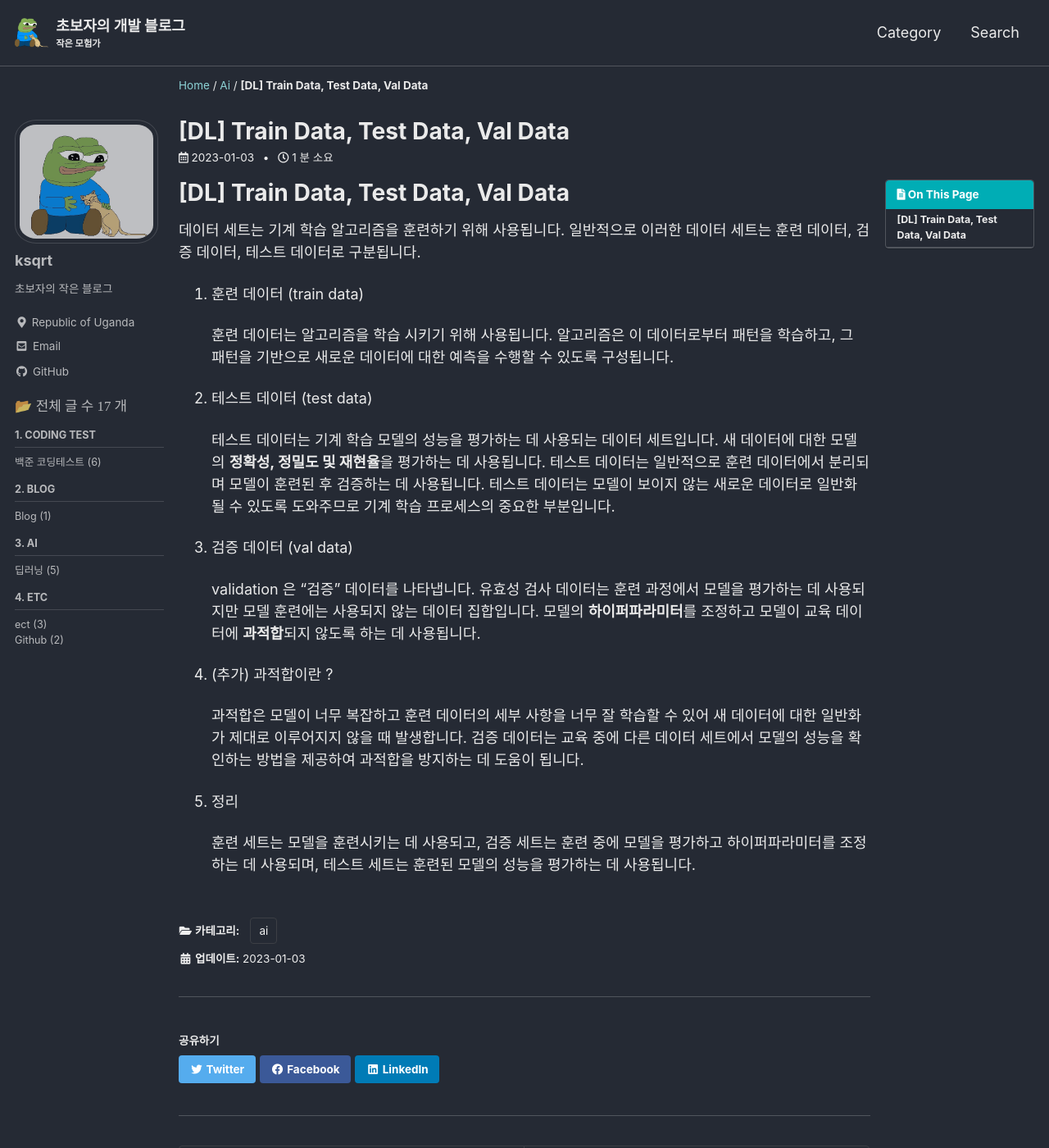
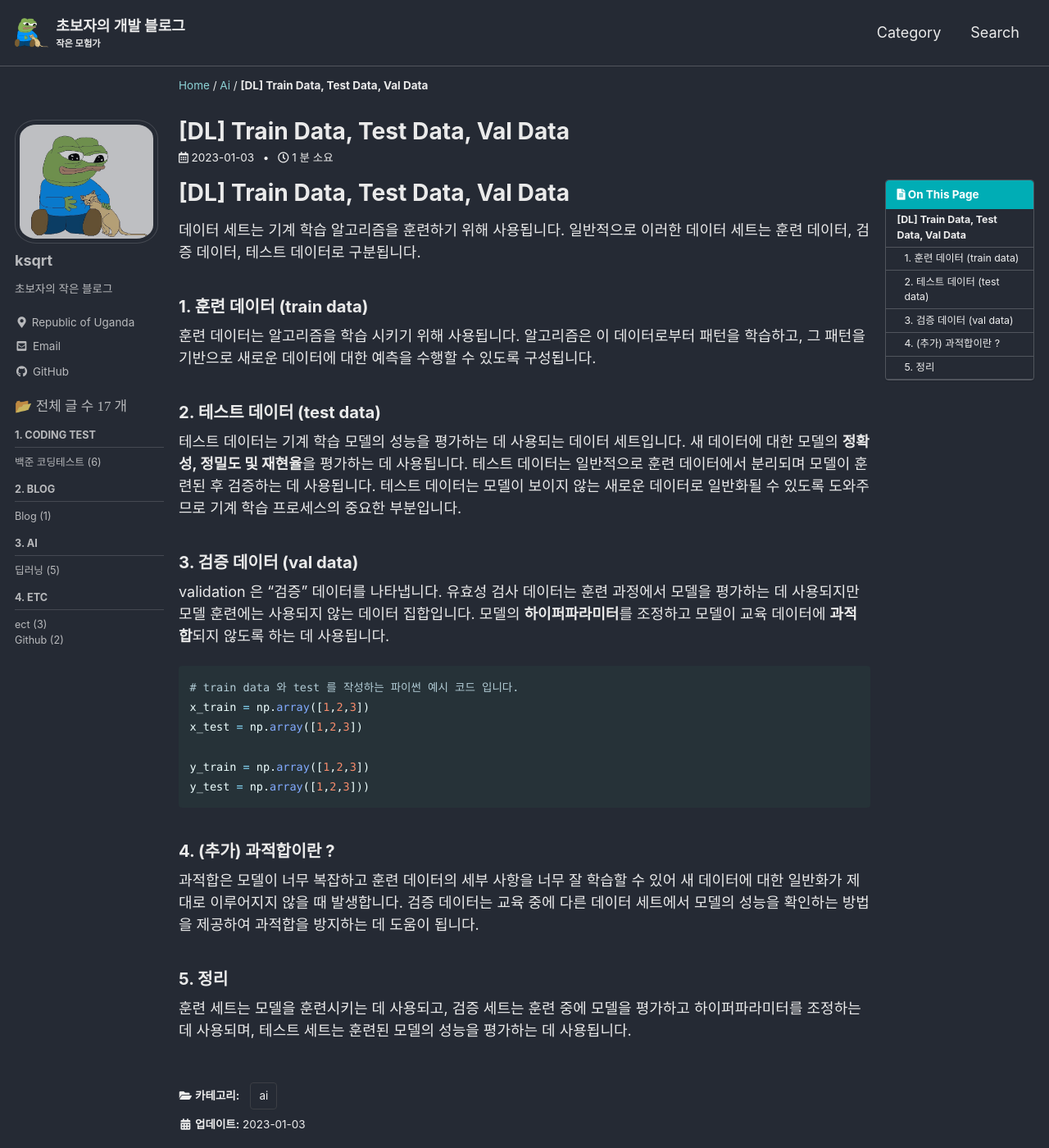
Before and after one commit to ksqrt/ksqrt.github.io, a Jekyll site: the page built from _posts/ai/2023-01-03-ai-Train Data, Test Data, Val Data.md, in a window 1280 px wide and 1400 px high. Shown: the whole window at 82% size. Built offline with Jekyll 4.4.1, drawn with Linux system fonts in a browser that asks for light colours; cached includes are drawn as plain includes; comment, search, counter and statistics services are not loaded.

Commit message:
수정 : h3 으로 변경

````diff
--- a/_posts/ai/2023-01-03-ai-Train Data, Test Data, Val Data.md
+++ b/_posts/ai/2023-01-03-ai-Train Data, Test Data, Val Data.md
@@ -13,22 +13,31 @@ toc_sticky: true
 
 데이터 세트는 기계 학습 알고리즘을 훈련하기 위해 사용됩니다. 일반적으로 이러한 데이터 세트는 훈련 데이터, 검증 데이터, 테스트 데이터로 구분됩니다.
 
-1. 훈련 데이터 (train data)
+### 1. 훈련 데이터 (train data)
 
-   훈련 데이터는 알고리즘을 학습 시키기 위해 사용됩니다. 알고리즘은 이 데이터로부터 패턴을 학습하고, 그 패턴을 기반으로 새로운 데이터에 대한 예측을 수행할 수 있도록 구성됩니다.
+훈련 데이터는 알고리즘을 학습 시키기 위해 사용됩니다. 알고리즘은 이 데이터로부터 패턴을 학습하고, 그 패턴을 기반으로 새로운 데이터에 대한 예측을 수행할 수 있도록 구성됩니다.
 
-2. 테스트 데이터 (test data)
+### 2. 테스트 데이터 (test data)
 
-   테스트 데이터는 기계 학습 모델의 성능을 평가하는 데 사용되는 데이터 세트입니다. 새 데이터에 대한 모델의 **정확성, 정밀도 및 재현율**을 평가하는 데 사용됩니다. 테스트 데이터는 일반적으로 훈련 데이터에서 분리되며 모델이 훈련된 후 검증하는 데 사용됩니다. 테스트 데이터는 모델이 보이지 않는 새로운 데이터로 일반화될 수 있도록 도와주므로 기계 학습 프로세스의 중요한 부분입니다.
+테스트 데이터는 기계 학습 모델의 성능을 평가하는 데 사용되는 데이터 세트입니다. 새 데이터에 대한 모델의 **정확성, 정밀도 및 재현율**을 평가하는 데 사용됩니다. 테스트 데이터는 일반적으로 훈련 데이터에서 분리되며 모델이 훈련된 후 검증하는 데 사용됩니다. 테스트 데이터는 모델이 보이지 않는 새로운 데이터로 일반화될 수 있도록 도와주므로 기계 학습 프로세스의 중요한 부분입니다.
 
-3. 검증 데이터 (val data)
+### 3. 검증 데이터 (val data)
 
-   validation 은 "검증" 데이터를 나타냅니다. 유효성 검사 데이터는 훈련 과정에서 모델을 평가하는 데 사용되지만 모델 훈련에는 사용되지 않는 데이터 집합입니다. 모델의 **하이퍼파라미터**를 조정하고 모델이 교육 데이터에 **과적합**되지 않도록 하는 데 사용됩니다.
+validation 은 "검증" 데이터를 나타냅니다. 유효성 검사 데이터는 훈련 과정에서 모델을 평가하는 데 사용되지만 모델 훈련에는 사용되지 않는 데이터 집합입니다. 모델의 **하이퍼파라미터**를 조정하고 모델이 교육 데이터에 **과적합**되지 않도록 하는 데 사용됩니다.
 
-4. (추가) 과적합이란 ?
+```python
+# train data 와 test 를 작성하는 파이썬 예시 코드 입니다.
+x_train = np.array([1,2,3])
+x_test = np.array([1,2,3])
 
-   과적합은 모델이 너무 복잡하고 훈련 데이터의 세부 사항을 너무 잘 학습할 수 있어 새 데이터에 대한 일반화가 제대로 이루어지지 않을 때 발생합니다. 검증 데이터는 교육 중에 다른 데이터 세트에서 모델의 성능을 확인하는 방법을 제공하여 과적합을 방지하는 데 도움이 됩니다.
+y_train = np.array([1,2,3])
+y_test = np.array([1,2,3]))
+```
 
-5. 정리
+### 4. (추가) 과적합이란 ?
 
-   훈련 세트는 모델을 훈련시키는 데 사용되고, 검증 세트는 훈련 중에 모델을 평가하고 하이퍼파라미터를 조정하는 데 사용되며, 테스트 세트는 훈련된 모델의 성능을 평가하는 데 사용됩니다.
+과적합은 모델이 너무 복잡하고 훈련 데이터의 세부 사항을 너무 잘 학습할 수 있어 새 데이터에 대한 일반화가 제대로 이루어지지 않을 때 발생합니다. 검증 데이터는 교육 중에 다른 데이터 세트에서 모델의 성능을 확인하는 방법을 제공하여 과적합을 방지하는 데 도움이 됩니다.
+
+### 5. 정리
+
+훈련 세트는 모델을 훈련시키는 데 사용되고, 검증 세트는 훈련 중에 모델을 평가하고 하이퍼파라미터를 조정하는 데 사용되며, 테스트 세트는 훈련된 모델의 성능을 평가하는 데 사용됩니다.
````
